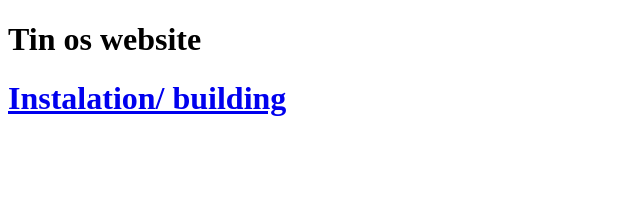
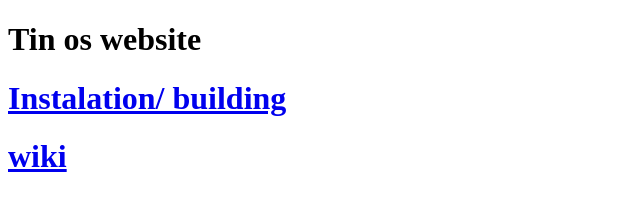
Before and after one commit to tinteeam/tinos-website, a plain HTML site: page index.html in a window 1280 px wide. Shown: the whole page, without its empty margins (0-640 px from the left). Drawn offline with Linux system fonts and the light colour scheme.

Commit message:
added wiki link

```diff
--- a/index.html
+++ b/index.html
@@ -10,5 +10,8 @@
     <a href="build.html">
     <h1>Instalation/ building</h1>
     </a>
+    <a href="wiki.html">
+        <h1>wiki</h1>
+    </a>
 </body>
 </html>
```
